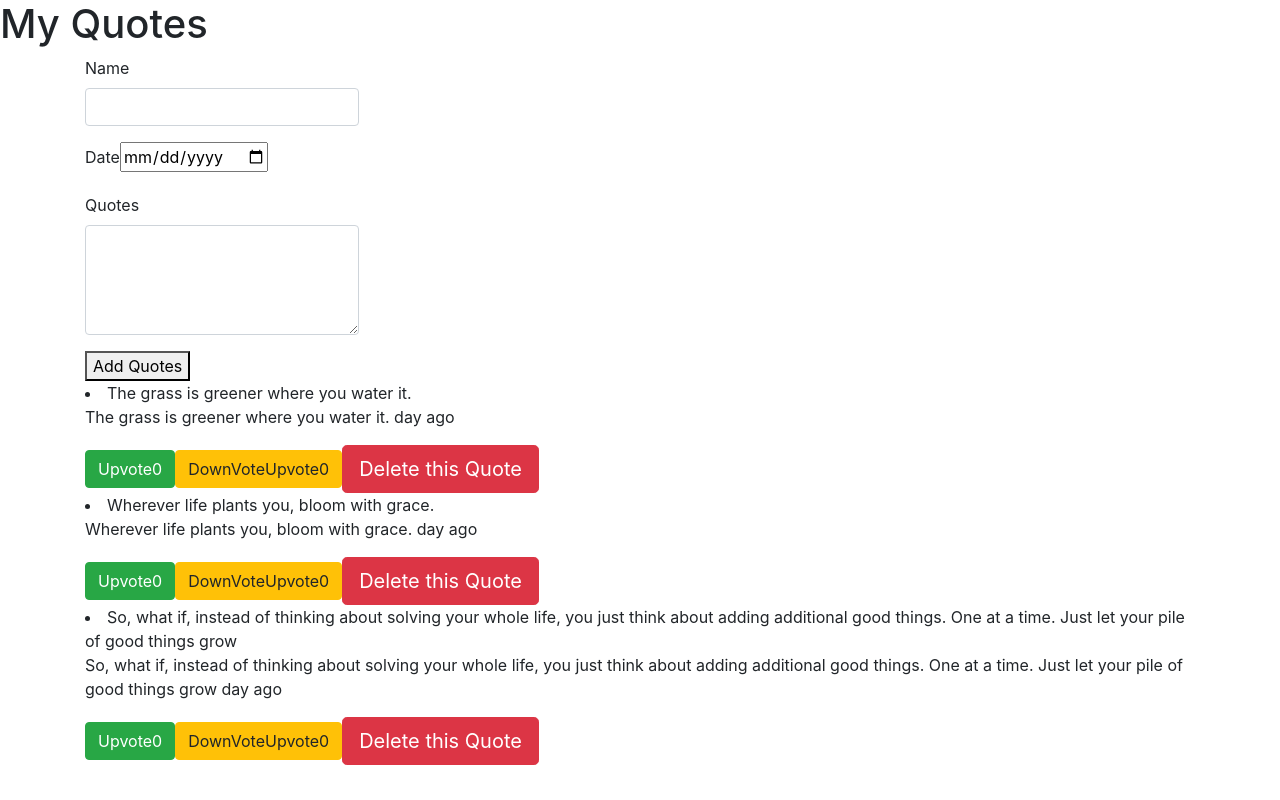
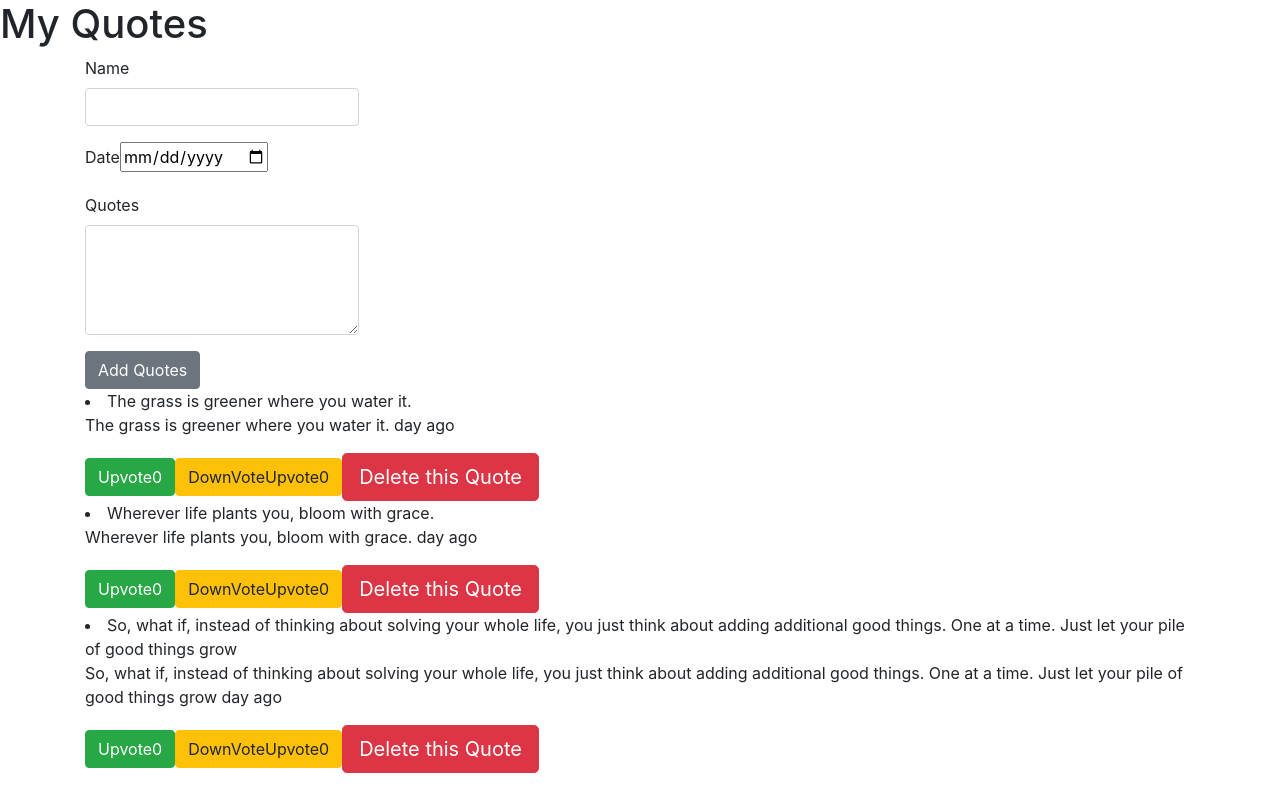
Before and after one commit to Amiredin/Quotes, an Angular app: page / in a window 1280 px wide. Built offline with nearby package versions, Linux system fonts and the light colour scheme.

Commit message:
add changes

```diff
--- a/src/app/quotes-form/quotes-form.component.html
+++ b/src/app/quotes-form/quotes-form.component.html
@@ -4,7 +4,7 @@
           <div class="form-group">
 
               <label for="name">Name</label>
-              <input id="name" [(ngModel)]='newQuote.name' name="name" #name='ngModel' type="text" required class="form-control" id="name">
+              <input id="name" [(ngModel)]='newQuote.author' name="name" #name='ngModel' type="text" required class="form-control" id="name">
 
           </div>
 
@@ -21,7 +21,7 @@
 
           </div>
 
-             <button type="submit">Add Quotes</button>
+             <button class="btn btn-secondary" type="submit">Add Quotes</button>
 
       </form>
   </div>
--- a/src/app/quotes/quotes.component.html
+++ b/src/app/quotes/quotes.component.html
@@ -2,7 +2,7 @@
 <h1>My Quotes</h1>
 <div class="container">
 
-       <app-quotes-form>(addQuote)="addNewQuote($event)"</app-quotes-form>
+       <app-quotes-form (addQuote)="addNewQuote($event)"></app-quotes-form>
 
         <div *ngFor='let quote of quotes;let i =index'>
               <li >{{quote.name}}</li>
```
